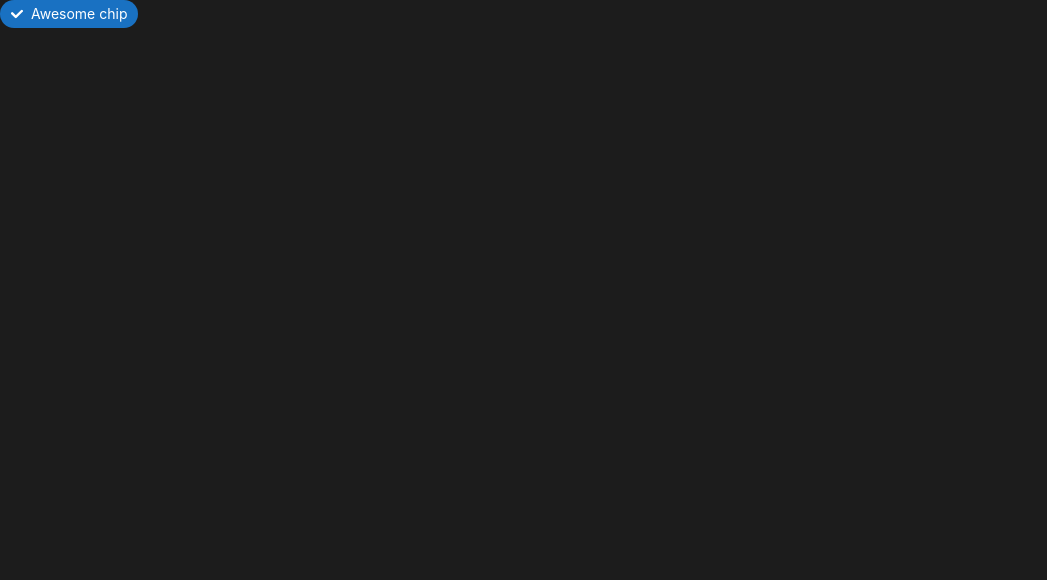
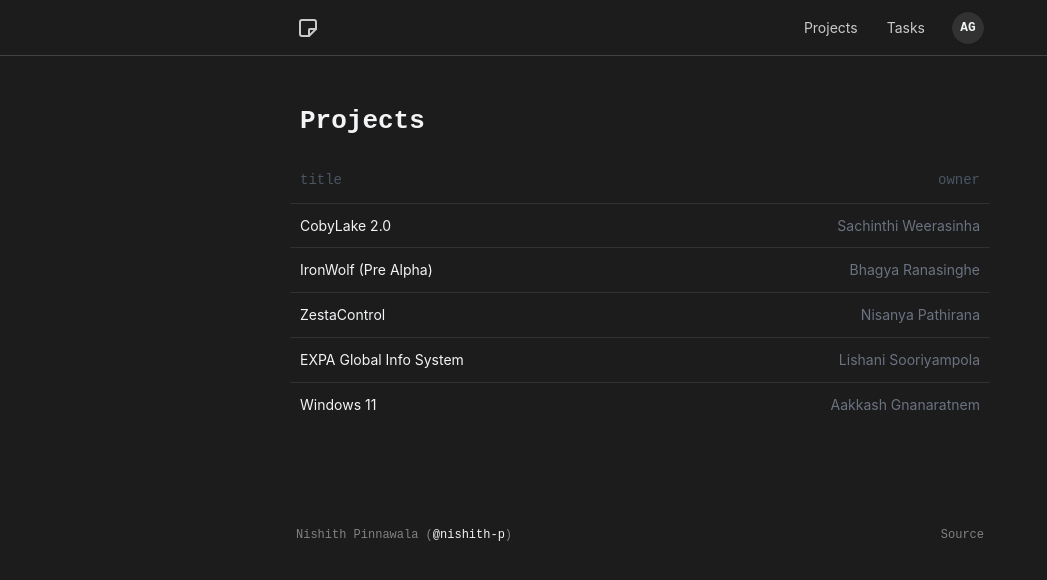
Before and after one commit to nishith-p/task-nap, a React (Vite) app in the folder client/: page /home in a window 1280 px wide. Shown: the top 580 px of the page, without its empty margins (0-1047 px from the left). Built offline with nearby package versions, Linux system fonts and the light colour scheme.

Commit message:
Project List, Tasks List UIs

```diff
--- a/client/src/features/home/components/Layout.tsx
+++ b/client/src/features/home/components/Layout.tsx
@@ -1,7 +1,22 @@
-type LayoutProps = {
-  children: React.ReactNode;
+import { Center, Stack, Title } from "@mantine/core";
+
+import { LayoutProps } from "@/features/shared/schemas/types";
+import { Navbar } from "@/components/Navbar/Navbar";
+import { Footer } from "@/components/Footer/Footer";
+
+export const Layout = ({ title, children }: LayoutProps) => {
+  return (
+    <>
+      <Navbar />
+      <Center maw={700} mb={100} mx="auto">
+        <Stack w={700} gap={20}>
+          <Title order={2} ml="xs" ff="monospace" c="absolute.4">
+            {title}
+          </Title>
+          {children}
+        </Stack>
+      </Center>
+      <Footer />
+    </>
+  );
 };
-
-export const Layout = ({ children }: LayoutProps) => {
-  return <div>{children}</div>;
-};
--- /dev/null
+++ b/client/src/features/home/components/ProjectsList.tsx
@@ -0,0 +1,42 @@
+import { Table } from "@mantine/core";
+
+type ProjectElement = {
+  title: string;
+  owner: string;
+};
+
+type ProjectListProps = {
+  elements: ProjectElement[];
+};
+
+export const ProjectsList = ({ elements }: ProjectListProps) => {
+  const rows = elements.map((element) => (
+    <Table.Tr key={element.title}>
+      <Table.Td fz={14}>{element.title}</Table.Td>
+      <Table.Td fz={14} c="absolute.2" ta="right">
+        {element.owner}
+      </Table.Td>
+    </Table.Tr>
+  ));
+
+  return (
+    <Table
+      verticalSpacing={11}
+      highlightOnHover
+      highlightOnHoverColor="#242424"
+      borderColor="absolute.3"
+    >
+      <Table.Thead>
+        <Table.Tr fz={14}>
+          <Table.Th fw={400} c="absolute.5" ff="monospace">
+            title
+          </Table.Th>
+          <Table.Th fw={400} c="absolute.5" ff="monospace" ta="right">
+            owner
+          </Table.Th>
+        </Table.Tr>
+      </Table.Thead>
+      <Table.Tbody c="absolute.4">{rows}</Table.Tbody>
+    </Table>
+  );
+};
--- /dev/null
+++ b/client/src/features/home/components/TasksList.tsx
@@ -0,0 +1,78 @@
+import { format } from "date-fns";
+import { Table, Text } from "@mantine/core";
+import {
+  IconArrowDown,
+  IconArrowRight,
+  IconArrowUp,
+  IconUrgent,
+} from "@tabler/icons-react";
+
+type UserTaskElement = {
+  status: string;
+  title: string;
+  proj: string;
+  assignee: string;
+  priority: string;
+  ddl: string;
+};
+
+type UserTasksListProps = {
+  elements: UserTaskElement[];
+};
+
+const priorityIcons: { [key: string]: JSX.Element } = {
+  URGENT: <IconUrgent size={16} />,
+  HIGH: <IconArrowUp size={16} />,
+  MEDIUM: <IconArrowRight size={16} />,
+  LOW: <IconArrowDown size={16} />,
+};
+
+export const TasksList = ({ elements }: UserTasksListProps) => {
+  const rows = elements.map((element) => (
+    <Table.Tr key={element.title}>
+      <Table.Td>
+        <Text fz={14} lineClamp={1}>
+          {element.title}
+        </Text>
+      </Table.Td>
+      <Table.Td fz={14} c="absolute.2">
+        <Text fz={14} lineClamp={1}>
+          {element.proj}
+        </Text>
+      </Table.Td>
+      <Table.Td fz={14} c="absolute.2" ta="center">
+        {priorityIcons[element.priority]}
+      </Table.Td>
+      <Table.Td fz={13} c="absolute.2" ta="right">
+        {format(element.ddl, "MMM d")}
+      </Table.Td>
+    </Table.Tr>
+  ));
+
+  return (
+    <Table
+      verticalSpacing={11}
+      highlightOnHover
+      highlightOnHoverColor="#242424"
+      borderColor="absolute.3"
+    >
+      <Table.Thead>
+        <Table.Tr fz={14}>
+          <Table.Th w={350} fw={400} c="absolute.5" ff="monospace">
+            title
+          </Table.Th>
+          <Table.Th w={200} fw={400} c="absolute.5" ff="monospace">
+            proj
+          </Table.Th>
+          <Table.Th w={50} fw={400} c="absolute.5" ff="monospace" ta="center">
+            priority
+          </Table.Th>
+          <Table.Th fw={200} c="absolute.5" ff="monospace" ta="right">
+            ddl
+          </Table.Th>
+        </Table.Tr>
+      </Table.Thead>
+      <Table.Tbody c="absolute.4">{rows}</Table.Tbody>
+    </Table>
+  );
+};
--- a/client/src/features/home/routes/Projects.tsx
+++ b/client/src/features/home/routes/Projects.tsx
@@ -1,12 +1,18 @@
-import { Chip } from "@mantine/core";
 import { Layout } from "../components/Layout";
+import { ProjectsList } from "../components/ProjectsList";
 
 export const Projects = () => {
+  const elements = [
+    { title: "CobyLake 2.0", owner: "Sachinthi Weerasinha" },
+    { title: "IronWolf (Pre Alpha)", owner: "Bhagya Ranasinghe" },
+    { title: "ZestaControl", owner: "Nisanya Pathirana" },
+    { title: "EXPA Global Info System", owner: "Lishani Sooriyampola" },
+    { title: "Windows 11", owner: "Aakkash Gnanaratnem" },
+  ];
+
   return (
-    <Layout>
-      <div>
-        <Chip defaultChecked>Awesome chip</Chip>
-      </div>
+    <Layout title="Projects">
+      <ProjectsList elements={elements} />
     </Layout>
   );
 };
--- a/client/src/features/home/routes/Tasks.tsx
+++ b/client/src/features/home/routes/Tasks.tsx
@@ -1,9 +1,101 @@
 import { Layout } from "../components/Layout";
+import { TasksList } from "../components/TasksList";
 
 export const Tasks = () => {
+  const elements = [
+    {
+      status: "BACKLOG",
+      title:
+        "You can't compress the program without quantifying the open-source SSD pixel!",
+      proj: "CobyLake 2.0",
+      priority: "URGENT",
+      assignee: "Sachinthi Weerasinha",
+      ddl: "2024/06/20",
+    },
+    {
+      status: "BACKLOG",
+      title: "We need to bypass the neural TCP card!",
+      proj: "IronWolf (Pre Alpha)",
+      priority: "LOW",
+      assignee: "Bhagya Ranasinghe",
+      ddl: "2024/06/21",
+    },
+    {
+      status: "BACKLOG",
+      title:
+        "The SAS interface is down, bypass the open-source pixel so we can back up the PNG bandwidth!",
+      proj: "ZestaControl",
+      priority: "LOW",
+      assignee: "Nisanya Pathirana",
+      ddl: "2024/10/22",
+    },
+    {
+      status: "BACKLOG",
+      title:
+        "I'll parse the wireless SSL protocol, that should driver the API panel!",
+      proj: "EXPA Global Info System",
+      priority: "MEDIUM",
+      assignee: "Lishani Sooriyampola",
+      ddl: "2024/07/21",
+    },
+    {
+      status: "BACKLOG",
+      title:
+        "The UTF8 application is down, parse the neural bandwidth so we can back up the PNG firewall!",
+      proj: "Windows 11",
+      priority: "HIGH",
+      assignee: "Aakkash Gnanaratnem",
+      ddl: "2024/06/30",
+    },
+    {
+      status: "BACKLOG",
+      title:
+        "You can't compress the program without quantifying the open-source SSD pixel!",
+      proj: "CobyLake 2.0",
+      priority: "URGENT",
+      assignee: "Sachinthi Weerasinha",
+      ddl: "2024/06/20",
+    },
+    {
+      status: "BACKLOG",
+      title: "We need to bypass the neural TCP card!",
+      proj: "IronWolf (Pre Alpha)",
+      priority: "LOW",
+      assignee: "Bhagya Ranasinghe",
+      ddl: "2024/06/21",
+    },
+    {
+      status: "BACKLOG",
+      title:
+        "The SAS interface is down, bypass the open-source pixel so we can back up the PNG bandwidth!",
+      proj: "ZestaControl",
+      priority: "LOW",
+      assignee: "Nisanya Pathirana",
+      ddl: "2024/10/22",
+    },
+    {
+      status: "BACKLOG",
+      title:
+        "I'll parse the wireless SSL protocol, that should driver the API panel!",
+      proj: "EXPA Global Info System",
+      priority: "MEDIUM",
+      assignee: "Lishani Sooriyampola",
+      ddl: "2024/07/21",
+    },
+    {
+      status: "BACKLOG",
+      title:
+        "The UTF8 application is down, parse the neural bandwidth so we can back up the PNG firewall!",
+      proj: "Windows 11",
+      priority: "HIGH",
+      assignee: "Aakkash Gnanaratnem",
+      ddl: "2024/06/30",
+    },
+  ];
+
   return (
-    <Layout>
-      <h1>Tasks</h1>
+    <Layout title="Tasks">
+      <TasksList elements={elements} />
     </Layout>
   );
 };
--- a/client/src/features/shared/schemas/types.ts
+++ b/client/src/features/shared/schemas/types.ts
@@ -1,3 +1,4 @@
 export type LayoutProps = {
+  title?: string;
   children: React.ReactNode;
 };
```
